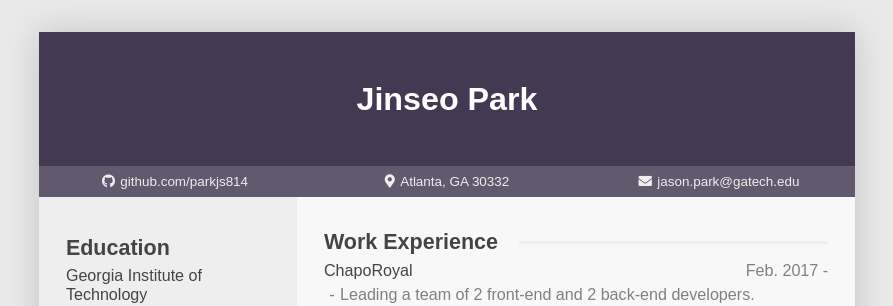
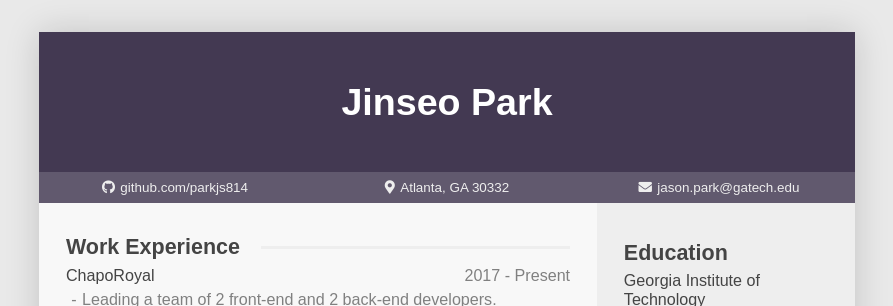
Before and after one commit to 64json/resume, a plain HTML site: page resume.pug in a window 1280 px wide. Shown: the top 306 px of the page, without its empty margins (193-1086 px from the left). Drawn offline with nearby package versions, Linux system fonts and the light colour scheme; files that its build step writes are made by us from their sources.

Commit message:
Switch left and right panels

```diff
--- a/resume.pug
+++ b/resume.pug
@@ -84,7 +84,7 @@ html(lang="en")
               .item
                 .primary
                   .name ChapoRoyal
-                  .date Feb. 2017 -
+                  .date 2017 - Present
                 .row Leading a team of 2 front-end and 2 back-end developers.
                 .row Planning projects with my employer, setting tech agendas for the team, and reviewing my teammates' code.
                 .row Working on several projects outsourced from businesses.
--- a/styles.sass
+++ b/styles.sass
@@ -56,7 +56,7 @@ a
     .name
       padding: 36rem
       font-weight: bold
-      font-size: 24rem
+      font-size: 28rem
       color: white
 
     .bar
@@ -79,6 +79,7 @@ a
   .body
     flex: 1
     display: flex
+    flex-direction: row-reverse
     align-items: stretch
 
     .section
```
Also changed, not shown: resume.html, styles.css, 1 other file.
